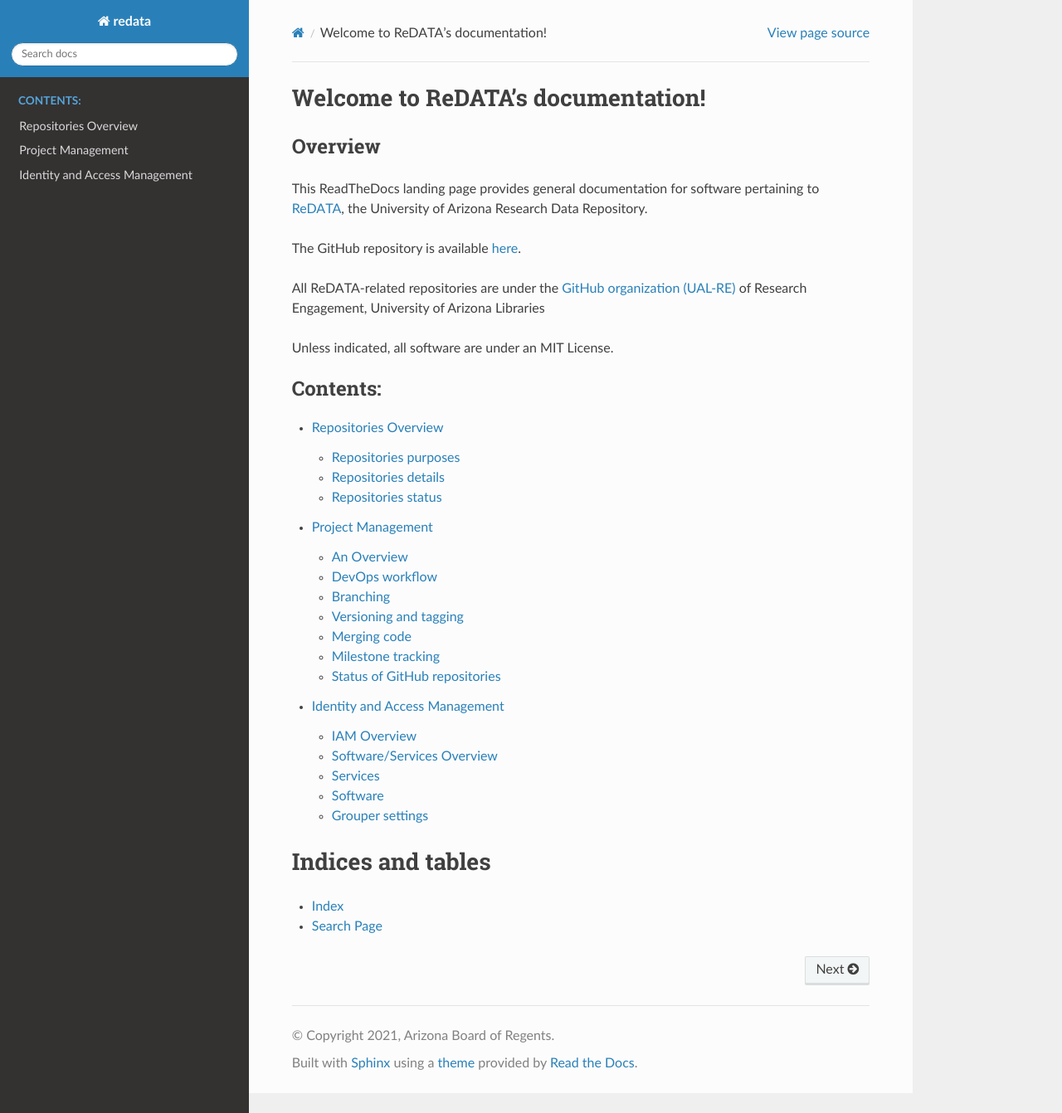
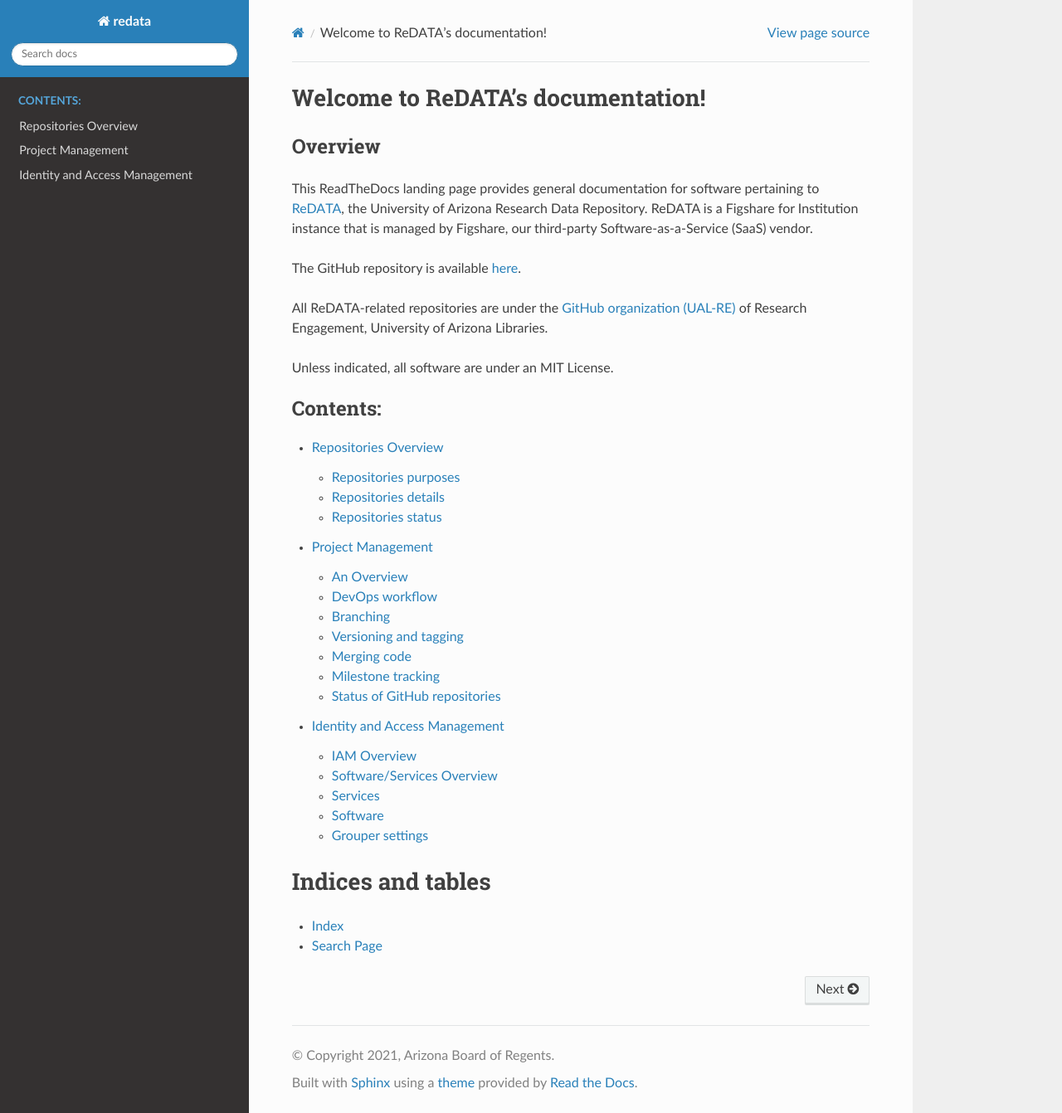
Before and after one commit to UAL-RE/redata-docs, a Sphinx documentation site: the page built from source/index.rst, in a window 1280 px wide and 1342 px high. Shown: the whole window at 83% size. Built offline with Sphinx 7.4.7 and the Read the Docs theme 2.0.0, drawn with Linux system fonts in a browser that asks for light colours.

Commit message:
Add discussion about Figshare in Main Overview

```diff
--- a/source/index.rst
+++ b/source/index.rst
@@ -10,12 +10,14 @@
 ~~~~~~~~
 
 This ReadTheDocs landing page provides general documentation for software pertaining
-to `ReDATA`_, the University of Arizona Research Data Repository.
+to `ReDATA`_, the University of Arizona Research Data Repository. ReDATA is a
+Figshare for Institution instance that is managed by Figshare, our third-party
+Software-as-a-Service (SaaS) vendor.
 
 The GitHub repository is available :repo:`here <>`.
 
 All ReDATA-related repositories are under the :ual-re:`GitHub organization (UAL-RE) <>` of
-Research Engagement, University of Arizona Libraries
+Research Engagement, University of Arizona Libraries.
 
 Unless indicated, all software are under an MIT License.
 
```
